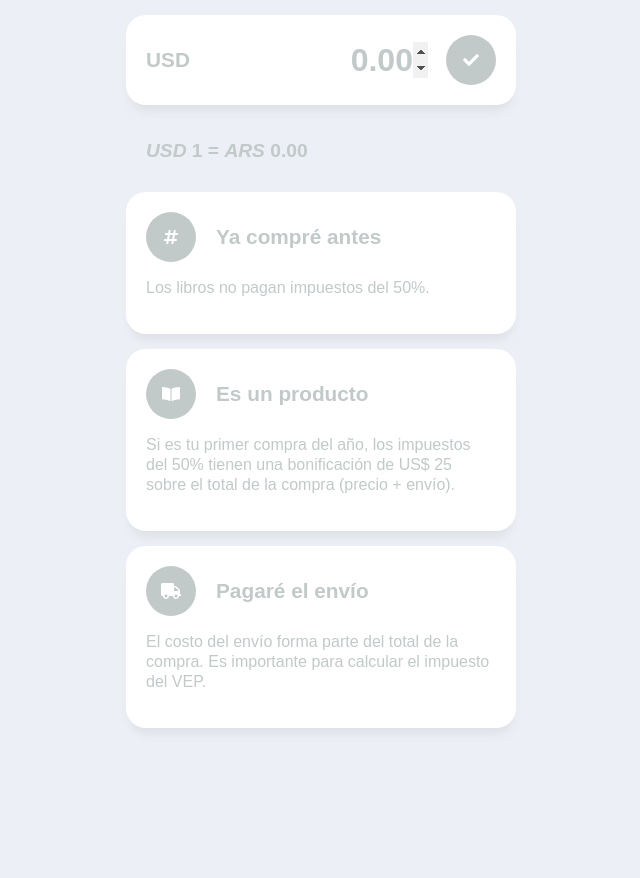
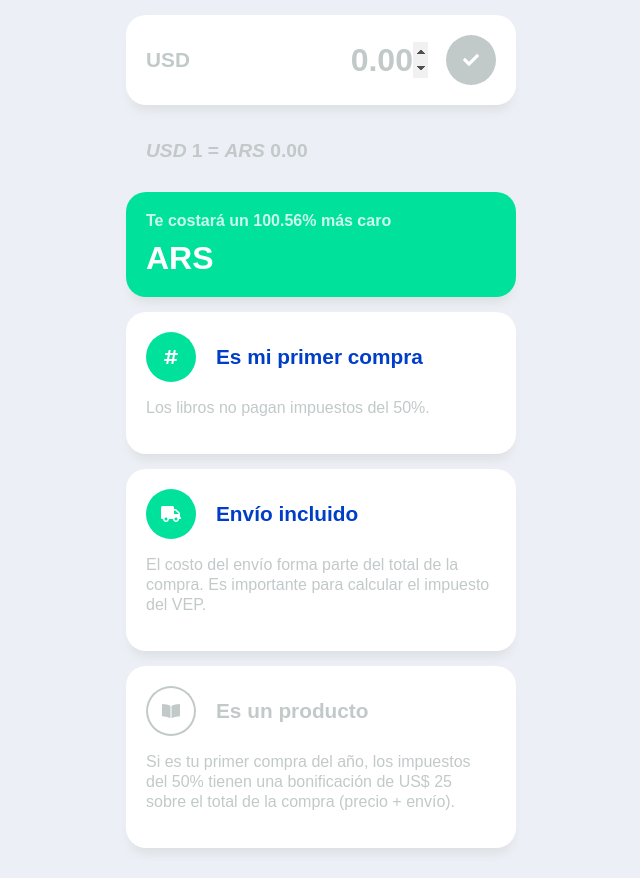
Before and after one commit to lucasromerodb/cpp, a React (Create React App) app in the folder cpp/: page / in a window 1280 px wide. Shown: the whole page, without its empty margins (319-959 px from the left). Before the commit the page ends 800 px from the top, so only its background shows below. Built offline with nearby package versions, Linux system fonts and the light colour scheme; no server answers.

Commit message:
toggle card state and styles

```diff
--- a/cpp/src/App.js
+++ b/cpp/src/App.js
@@ -2,6 +2,7 @@ import React, { Component } from 'react'
 import { InputPrice } from './components/InputPrice/InputPrice'
 import { Card } from './components/Card/Card'
 import { DolarPrice } from './components/DolarPrice/DolarPrice'
+import { Results } from './components/Results/Results'
 import './App.css'
 
 class App extends Component {
@@ -10,14 +11,14 @@ class App extends Component {
     super()
     this.state = {
       firstPurchase: false,
-      bookPurchase: true,
+      bookPurchase: false,
       shippingIncluded: false
     }
   }
 
-  _changeCardState = (stateName) => {
-    console.log(stateName, null);
-    this.setState(prevState => { stateName: !prevState.stateName })
+  componentDidMount() {
+    document.getElementById('firstPurchase').click()
+    document.getElementById('shippingIncluded').click()
   }
 
   render() {
@@ -25,35 +26,36 @@ class App extends Component {
       <div className="App">
         <InputPrice/>
         <DolarPrice/>
+        <Results/>
         <Card
           enabled={ this.state.firstPurchase && "is-enabled" }
+          idCard="firstPurchase"
           icon="hashtag"
-          // onClick={ this._changeCardState('firstPurchase') }
-          // title={ this.state.firstPurchase ? "Es mi primer compra" : "Ya compré antes" }
+          status={ this.state.firstPurchase }
           titleTrue="Es mi primer compra"
           titleFalse="Ya compré antes"
         >
           Los libros no pagan impuestos del 50%.
         </Card>
         <Card
+          enabled={ this.state.shippingIncluded && 'is-enabled' }
+          idCard="shippingIncluded"
+          icon="truck"
+          status={ this.state.bookPurchase }
+          titleTrue="Envío incluido"
+          titleFalse="Pagaré el envío"
+        >
+				  El costo del envío forma parte del total de la compra. Es importante para calcular el impuesto del VEP.
+        </Card>
+        <Card
           enabled={ this.state.bookPurchase && 'is-enabled' }
+          idCard="bookPurchase"
           icon="book-open"
-          // onClick={ this._changeCardState('bookPurchase') }
-          // title={ this.state.bookPurchase ? "Es un libro" : "Es un producto" }
+          status={ this.state.bookPurchase }
           titleTrue="Es un libro"
           titleFalse="Es un producto"
         >
   				Si es tu primer compra del año, los impuestos del 50% tienen una bonificación de US$ 25 sobre el total de la compra (precio + envío).
-        </Card>
-        <Card
-          enabled={ this.state.shippingIncluded && 'is-enabled' }
-          icon="truck"
-          // onClick={ this._changeCardState('shippingIncluded') }
-          // title={ this.state.shippingIncluded ? "El envío está incluido" : "Tengo que pagar el envío" }
-          titleTrue="El envío está incluido"
-          titleFalse="Pagaré el envío"
-        >
-				  El costo del envío forma parte del total de la compra. Es importante para calcular el impuesto del VEP.
         </Card>
       </div>
     );
--- a/cpp/src/components/Card/Card.css
+++ b/cpp/src/components/Card/Card.css
@@ -11,10 +11,17 @@
   box-shadow: 0 10px 10px -5px rgb(194,201,201, 0.4)
 }
 
+.Card_green {
+  background-color: #00e29b;
+  box-shadow: 0 10px 10px -5px rgb(194,201,201, 0.4);
+  color: #fff;
+}
+
 .Card__header {
   display: flex;
   justify-content: flex-start;
   align-items: center;
+  cursor: pointer;
 }
 
 .Card__checkbox {
@@ -24,24 +31,33 @@
   height: 50px;
   width: 50px;
   margin-right: 20px;
-  background-color: #c2c9c9;
+  /* background-color: #c2c9c9; */
+  background-color: transparent;
   border-radius: 25px;
+  box-shadow: inset 0 0 0 2px #c2c9c9;
   text-align: center;
-  color: #fff;
+  color: #c2c9c9;
   font-weight: 700;
   font-size: 1rem;
-  cursor: pointer;
+
+  transition: background-color 0.3s ease, box-shadow 0.8s ease, color 0.8s ease
+}
+
+.Card__header:hover .Card__checkbox {
+  box-shadow: inset 0 0 0 3px #00e29b;
+  color: #00e29b;
 }
 
 .Card.is-enabled .Card__checkbox {
   background-color: #00e29b;
+  box-shadow: inset 0 0 0 0 transparent;
+  color: #fff;
 }
 
 .Card__title {
   font-size: 1.3rem;
   font-weight: 700;
   color: #c2c9c9;
-  cursor: pointer;
 }
 
 .Card.is-enabled .Card__title {
--- a/cpp/src/components/Card/Card.js
+++ b/cpp/src/components/Card/Card.js
@@ -6,22 +6,26 @@ export class Card extends Component {
   constructor(props) {
     super(props)
     this.state = {
-      active: false
+      active: false,
+      status: this.props.status
     }
   }
 
   _handleActive = () => {
-    this.setState(prevState => ({ active: !prevState.active }))
+    this.setState(prevState => ({
+      active: !prevState.active,
+      status: !prevState.status
+     }))
   }
 
   componentDidUpdate() {
-    console.log(this.props.titleTrue, this.state.active);
+    console.log(this.props.titleTrue, this.state.active, this.state.status);
   }
 
   render() {
     return (
       <div className={ this.state.active ? "Card Card_white is-enabled" : "Card Card_white" }>
-        <div className="Card__header" onClick={this._handleActive} >
+        <div className="Card__header" id={this.props.idCard} onClick={this._handleActive} >
           <div className="Card__checkbox">
             <i className={`fas fa-${this.props.icon}`}></i>
           </div>
--- /dev/null
+++ b/cpp/src/components/Results/Results.css
@@ -0,0 +1,10 @@
+.Results__title {
+  display: block;
+  margin-bottom: 10px;
+  font-weight: 700;
+  opacity: 0.8;
+}
+
+.Results__converted {
+  margin: 0;
+}
--- /dev/null
+++ b/cpp/src/components/Results/Results.js
@@ -0,0 +1,13 @@
+import React, { Component } from 'react'
+import './Results.css'
+
+export class Results extends Component {
+  render() {
+    return (
+      <div className="Results Card Card_green">
+        <span className="Results__title">Te costará un 100.56% más caro</span>
+        <h1 className="Results__converted">ARS {this.props.priceConverted}</h1>
+      </div>
+    )
+  }
+}
```
Also changed, not shown: cpp/package.json (+6 -2 lines), 1 other file (tests, documents, lock files or other folders).
